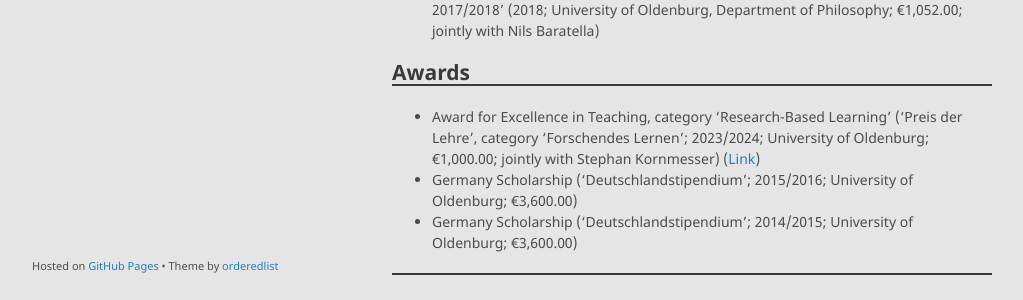
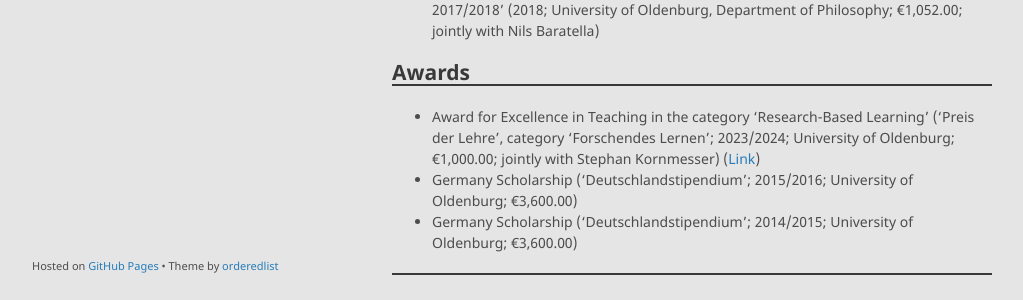
Before and after one commit to alephmembeth/alephmembeth.github.io, a Jekyll site: the page built from financials.md, in a window 1280 px wide and 900 px high, scrolled down 733 px. Shown: the part 555-855 px from the top of the window, without its empty margins (128-1151 px from the left). Built offline with Jekyll 4.4.1, drawn with Linux system fonts in a browser that asks for light colours; our own code applies the rules of GitHub Pages for plain Markdown files.

Commit message:
Update financials.md

```diff
--- a/financials.md
+++ b/financials.md
@@ -31,7 +31,7 @@
 
 ## Awards
 
-+ Award for Excellence in Teaching, category ‘Research-Based Learning’ (‘Preis der Lehre’, category ‘Forschendes Lernen’; 2023/2024; University of Oldenburg; €1,000.00; jointly with Stephan Kornmesser) ([Link](https://uol.de/preisderlehre/preistraegerinnen-2024))
++ Award for Excellence in Teaching in the category ‘Research-Based Learning’ (‘Preis der Lehre’, category ‘Forschendes Lernen’; 2023/2024; University of Oldenburg; €1,000.00; jointly with Stephan Kornmesser) ([Link](https://uol.de/preisderlehre/preistraegerinnen-2024))
 + Germany Scholarship (‘Deutschlandstipendium’; 2015/2016; University of Oldenburg; €3,600.00)
 + Germany Scholarship (‘Deutschlandstipendium’; 2014/2015; University of Oldenburg; €3,600.00)
 
```
